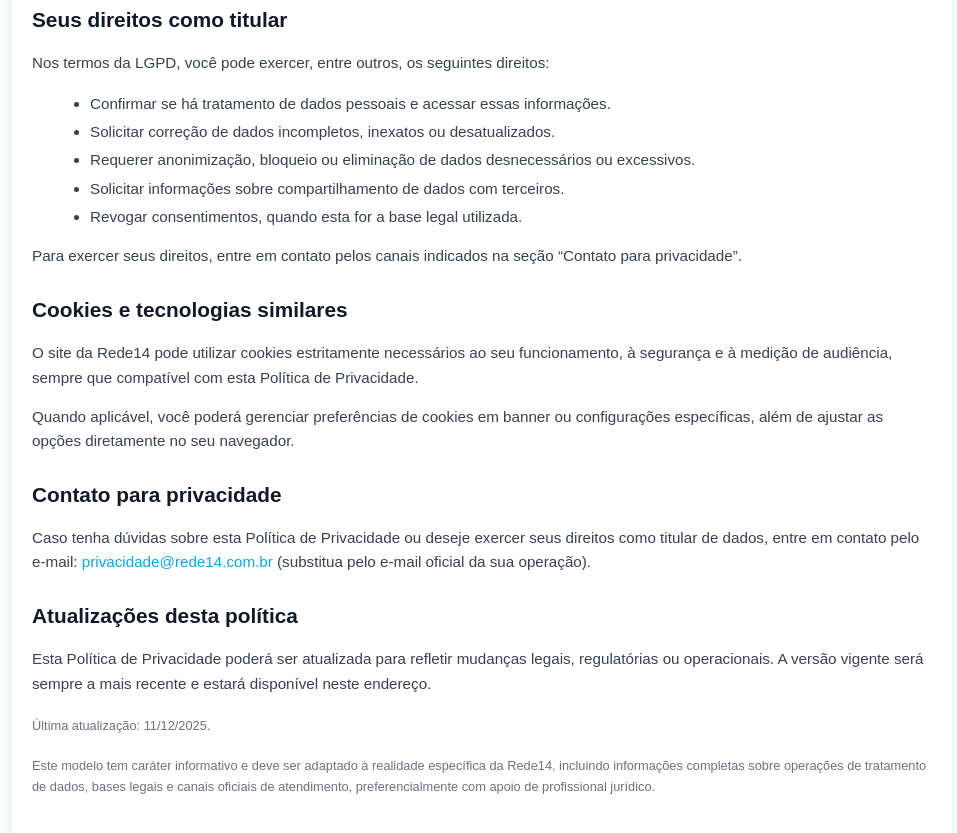
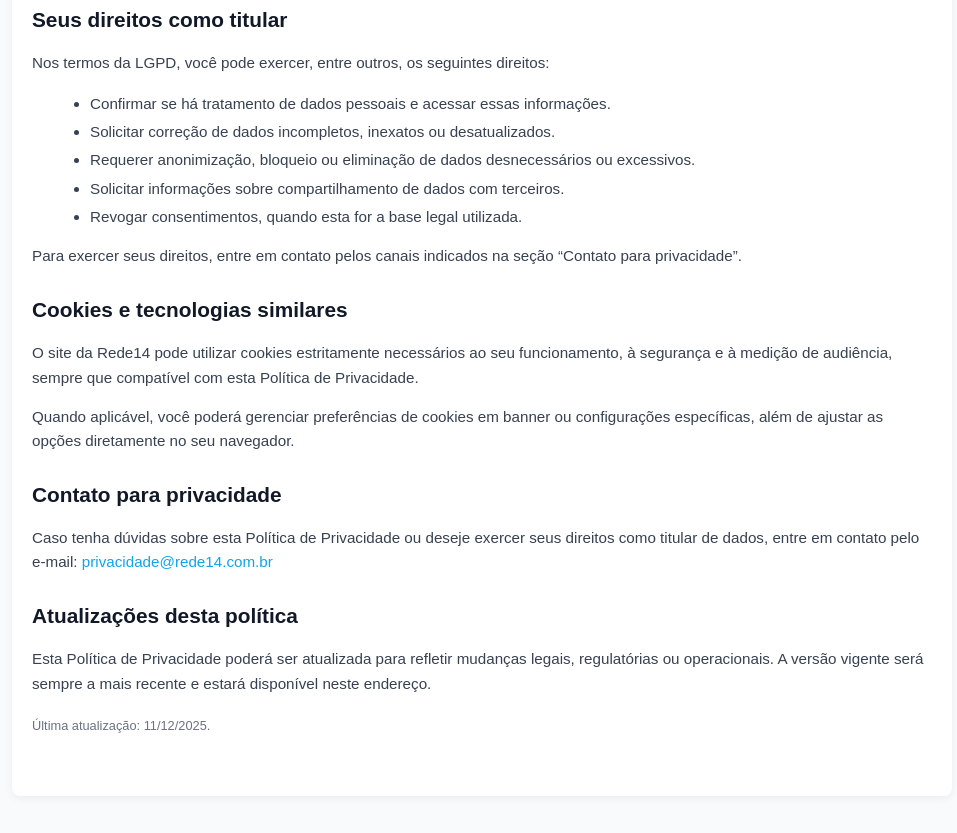
Before and after one commit to rede14/rede14.github.io, a plain HTML site: page privacidade.html in a window 1280 px wide. Shown: the part 1345-2178 px from the top of the page, without its empty margins (158-1115 px from the left). Drawn offline with Linux system fonts and the light colour scheme.

Commit message:
Update privacy policy contact and last update date

```diff
--- a/privacidade.html
+++ b/privacidade.html
@@ -135,7 +135,6 @@
       Caso tenha dúvidas sobre esta Política de Privacidade ou deseje exercer seus direitos como titular
       de dados, entre em contato pelo e-mail:
       <a href="mailto:privacidade@rede14.com.br">privacidade@rede14.com.br</a>
-      (substitua pelo e-mail oficial da sua operação).
     </p>
   </section>
 
@@ -146,14 +145,12 @@
       ou operacionais. A versão vigente será sempre a mais recente e estará disponível neste endereço.
     </p>
     <p class="small">
-      Última atualização: <!-- preencha a data da última revisão, por exemplo: --> 11/12/2025.
+      Última atualização: 11/12/2025.
     </p>
   </section>
 
   <p class="small">
-    Este modelo tem caráter informativo e deve ser adaptado à realidade específica da Rede14,
-    incluindo informações completas sobre operações de tratamento de dados, bases legais e
-    canais oficiais de atendimento, preferencialmente com apoio de profissional jurídico.
+
   </p>
 </main>
 
```
